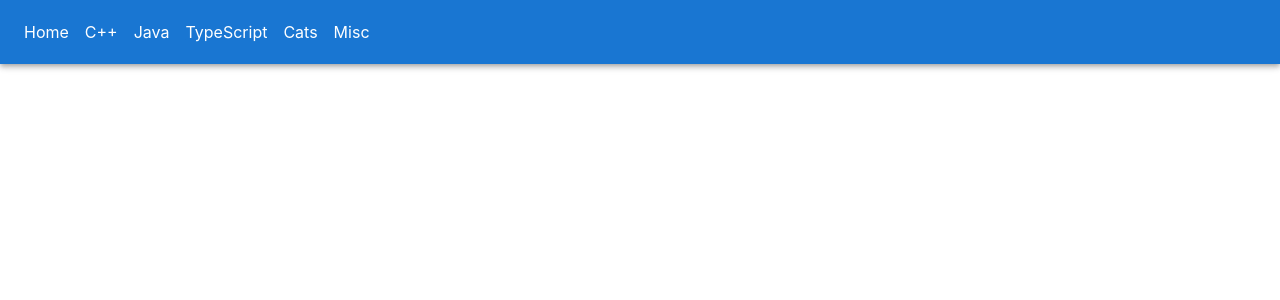
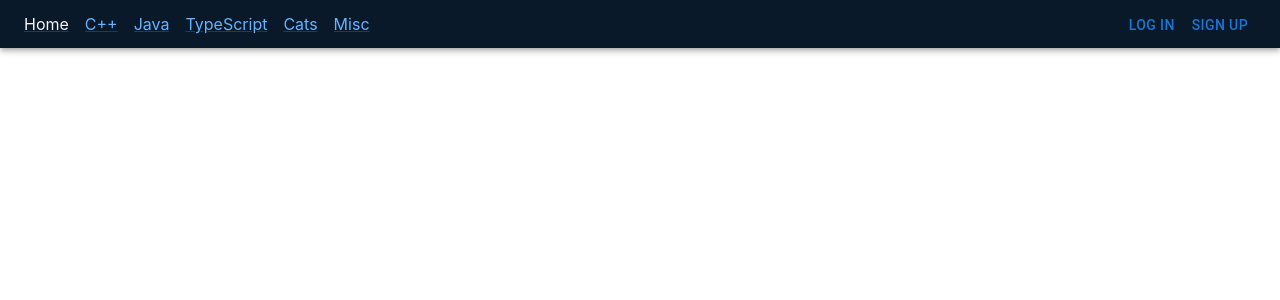
Before and after one commit to Jantero93/FullstackForum, a React (Create React App) app in the folder frontend/: page /1/1 in a window 1280 px wide. Shown: the top 300 px of the page. Built offline with nearby package versions, Linux system fonts and the light colour scheme.

Commit message:
sign up and log in modals initialize on nav bar

```diff
--- /dev/null
+++ b/frontend/src/components/layout/LogInModal.tsx
@@ -0,0 +1,47 @@
+import React, { Dispatch, SetStateAction } from 'react';
+
+/** UI */
+import Box from '@mui/material/Box';
+import Modal from '@mui/material/Modal';
+import Typography from '@mui/material/Typography';
+
+const style = {
+  position: 'absolute' as const,
+  top: '50%',
+  left: '50%',
+  transform: 'translate(-50%, -50%)',
+  width: 400,
+  bgcolor: 'background.paper',
+  border: '2px solid #000',
+  boxShadow: 24,
+  p: 4
+};
+
+type Props = {
+  showLogIn: boolean;
+  setShowLogIn: Dispatch<SetStateAction<boolean>>;
+};
+
+const LogInModal: React.FC<Props> = ({ showLogIn, setShowLogIn }: Props) => {
+  return (
+    <div>
+      <Modal
+        open={showLogIn}
+        onClose={() => setShowLogIn(false)}
+        aria-labelledby="modal-modal-title"
+        aria-describedby="modal-modal-description"
+      >
+        <Box sx={style}>
+          <Typography id="modal-modal-title" variant="h6" component="h2">
+            Login modal
+          </Typography>
+          <Typography id="modal-modal-description" sx={{ mt: 2 }}>
+            Duis mollis, est non commodo luctus, nisi erat porttitor ligula.
+          </Typography>
+        </Box>
+      </Modal>
+    </div>
+  );
+};
+
+export default LogInModal;
--- a/frontend/src/components/layout/NavBar.tsx
+++ b/frontend/src/components/layout/NavBar.tsx
@@ -1,50 +1,64 @@
 /** React */
-import React from 'react';
-import { useNavigate } from 'react-router-dom';
+import React, { useState } from 'react';
+
+/** Components */
+import LogInModal from '../layout/LogInModal';
+import SignUpModal from '../layout/SignUpModal';
 
 /** UI  */
 import AppBar from '@mui/material/AppBar';
+import Button from '@mui/material/Button';
 import Container from '@mui/material/Container';
+import Grid from '@mui/material/Grid';
 import Toolbar from '@mui/material/Toolbar';
 import Link from '@mui/material/Link';
 
+/** Forum boards */
+import { boards } from '../../types/boards';
+
 const NavBar: React.FC = () => {
-  const forums: string[] = [
-    'Home',
-    'C++',
-    'Java',
-    'TypeScript',
-    'Cats',
-    'Misc'
-  ];
+  const [showSignUp, setShowSignUp] = useState<boolean>(false);
+  const [showLogIn, setShowLogIn] = useState<boolean>(false);
 
-  const navigate = useNavigate();
-
-  const forumNameClicked = (forumName: string): void => {
-    if (forumName === 'C++') navigate('c');
-    else if (forumName === 'Home') navigate('/');
-    else navigate(forumName.toLowerCase());
+  const urlParameter = (forumName: string): string => {
+    if (forumName === 'C++') return 'c';
+    else if (forumName === 'Home') return '/';
+    else return forumName.toLowerCase();
   };
 
   return (
-    <AppBar position="static">
+    <AppBar position="static" style={{ backgroundColor: '#0a1929' }}>
       <Container maxWidth="xl">
-        <Toolbar disableGutters>
-          {forums.map((forumName) => (
+        <Grid
+          container
+          direction="row"
+          justifyContent="space-between"
+          alignItems="baseline"
+        >
+          <Toolbar disableGutters variant={'dense'}>
+            {boards.map((forumName) => (
               <Link
-              style={{ color: 'white', cursor: 'pointer' }}
                 key={forumName}
                 noWrap
                 sx={{ mr: 2, display: { xs: 'flex' } }}
-              id={forumName}
-              // eslint-disable-next-line @typescript-eslint/no-explicit-any
-              onClick={(e: any) => forumNameClicked(e.target.id)}
+                style={{
+                  color: forumName === 'Home' ? 'whitesmoke' : '#66b2ff',
+                  cursor: 'pointer'
+                }}
+                href={urlParameter(forumName)}
               >
                 {forumName}
               </Link>
             ))}
           </Toolbar>
+          <div>
+            <Button onClick={() => setShowLogIn(true)}>Log in</Button>
+            <Button onClick={() => setShowSignUp(true)}>Sign up</Button>
+          </div>
+        </Grid>
       </Container>
+      <SignUpModal showSignUp={showSignUp} setShowSignUp={setShowSignUp} />
+      <LogInModal showLogIn={showLogIn} setShowLogIn={setShowLogIn} />
     </AppBar>
   );
 };
--- /dev/null
+++ b/frontend/src/components/layout/SignUpModal.tsx
@@ -0,0 +1,47 @@
+import React, { Dispatch, SetStateAction } from 'react';
+
+/** UI */
+import Box from '@mui/material/Box';
+import Modal from '@mui/material/Modal';
+import Typography from '@mui/material/Typography';
+
+const style = {
+  position: 'absolute' as const,
+  top: '50%',
+  left: '50%',
+  transform: 'translate(-50%, -50%)',
+  width: 400,
+  bgcolor: 'background.paper',
+  border: '2px solid #000',
+  boxShadow: 24,
+  p: 4
+};
+
+type Props = {
+  showSignUp: boolean;
+  setShowSignUp: Dispatch<SetStateAction<boolean>>;
+};
+
+const SignUpModal: React.FC<Props> = ({ showSignUp, setShowSignUp }: Props) => {
+  return (
+    <div>
+      <Modal
+        open={showSignUp}
+        onClose={() => setShowSignUp(false)}
+        aria-labelledby="modal-modal-title"
+        aria-describedby="modal-modal-description"
+      >
+        <Box sx={style}>
+          <Typography id="modal-modal-title" variant="h6" component="h2">
+            Text in a modal
+          </Typography>
+          <Typography id="modal-modal-description" sx={{ mt: 2 }}>
+            Duis mollis, est non commodo luctus, nisi erat porttitor ligula.
+          </Typography>
+        </Box>
+      </Modal>
+    </div>
+  );
+};
+
+export default SignUpModal;
--- /dev/null
+++ b/frontend/src/types/boards.ts
@@ -0,0 +1,8 @@
+export const boards: string[] = [
+  'Home',
+  'C++',
+  'Java',
+  'TypeScript',
+  'Cats',
+  'Misc'
+];
```
Also changed, not shown: frontend/src/components/forumitems/Topic.tsx (added, +11 -0 lines). Lines whose indentation alone changed are shown as unchanged.
